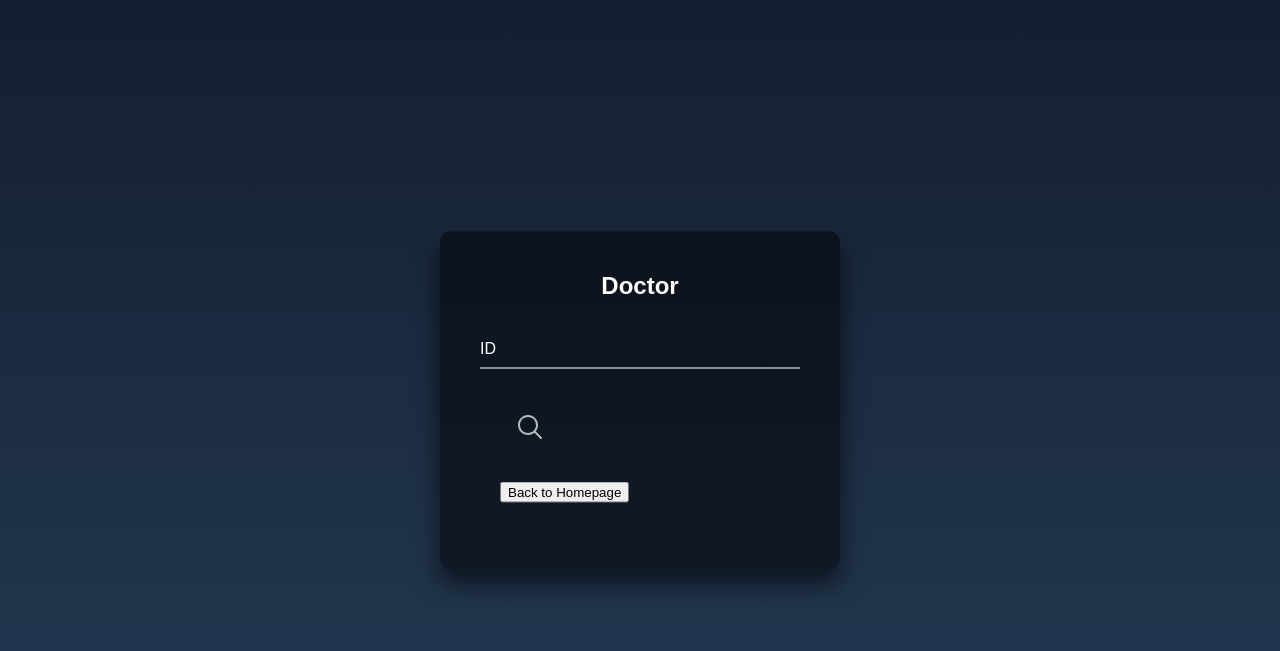
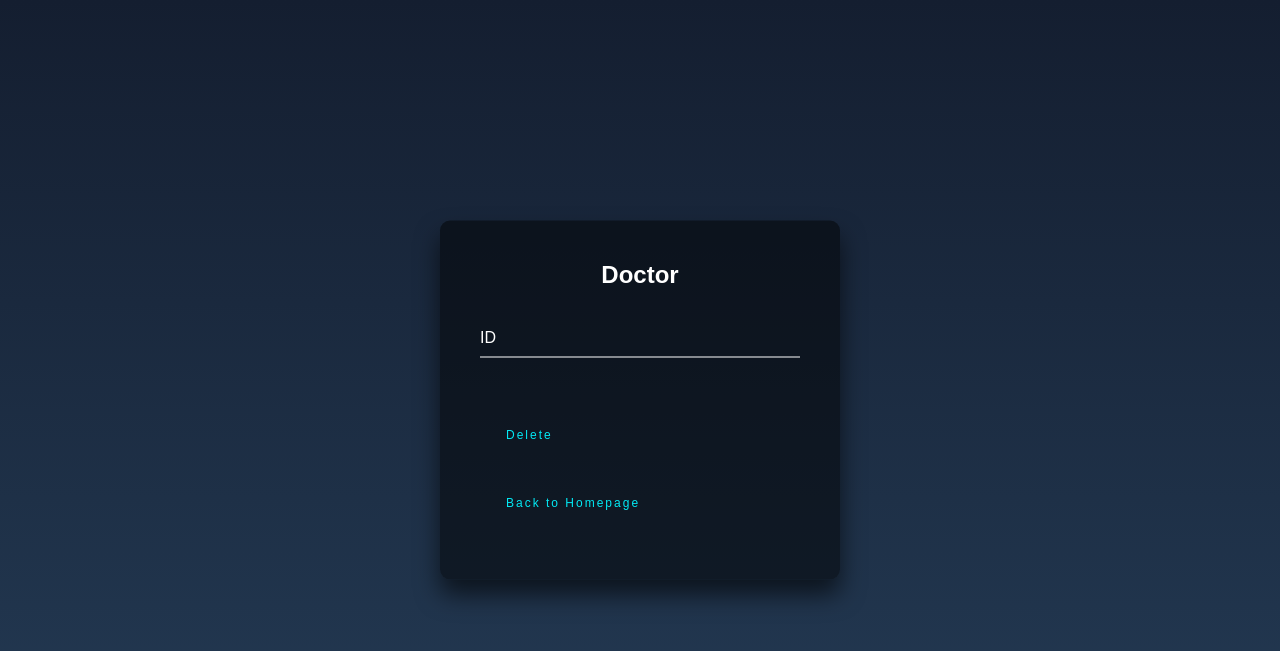
Before and after one commit to zgr2788/CS306-HADMDB, a FastAPI app: page /delete/doctors/ in a window 1280 px wide. Shown: the top 651 px of the page. Run offline with FastAPI, Linux system fonts and the light colour scheme.

Commit message:
select and delete modified

```diff
--- a/templates/doctor_delete.html
+++ b/templates/doctor_delete.html
@@ -1,6 +1,67 @@
 <head>
   <link href="{{ url_for('static', path='/styles.css') }}" rel="stylesheet">
 </head>
+
+<style>
+  .mybutton2 {
+    position: relative;
+    padding: 4px 6px;
+    border: none;
+    background: transparent;
+    color: #03e9f4;
+    font-size: 12px;
+    margin-top: 5px;
+    letter-spacing: 2px;
+    cursor: pointer;
+  }
+
+  .mybutton2:hover {
+    background: transparent;
+    color: #fff;
+    border-radius: 5px;
+    box-shadow: 0 0 1px #03e9f4,
+                0 0 5px #03e9f4,
+                0 0 25px #03e9f4;
+  }
+
+  .mybutton2 input:focus ~ button,
+  .mybutton2 input:valid ~ button {
+    top: -10px;
+    left: 0;
+    color: #03e9f4;
+    font-size: 12px;
+  }
+
+  .delete {
+    position: relative;
+    padding: 4px 6px;
+    border: none;
+    background: transparent;
+    color: #03e9f4;
+    font-size: 12px;
+    margin-top: 5px;
+    letter-spacing: 2px;
+    cursor: pointer;
+  }
+
+  .delete:hover {
+    background: transparent;
+    color: #fff;
+    border-radius: 5px;
+    box-shadow: 0 0 1px #03e9f4,
+                0 0 5px #03e9f4,
+                0 0 25px #03e9f4;
+  }
+
+  .delete input:focus ~ button,
+  .delete input:valid ~ button {
+    top: -10px;
+    left: 0;
+    color: #03e9f4;
+    font-size: 12px;
+  }
+
+  </style>
 
 <div class="login-box">
   <h2>Doctor</h2>
@@ -9,16 +70,17 @@
       <input type="num" name="doctor_id" required="">
       <label>ID</label>
     </div>
-    <a href="#"><button type="submit">
+    <p >{{ statusMessage }}</p>
+    <a href="#"><button class="delete">
       Delete
     </button></a>
   </form>
-  <p >{{ statusMessage }}</p>
+  <!-- <p >{{ statusMessage }}</p> -->
 
 
   <div class="container">
     <form action="/">
-      <a href="#"><button>
+      <a href="#"><button class="mybutton2">
         Back to Homepage
       </button></a>
     </form>
```
Also changed, not shown: templates/doctor_selection.html (+33 -1 lines).
